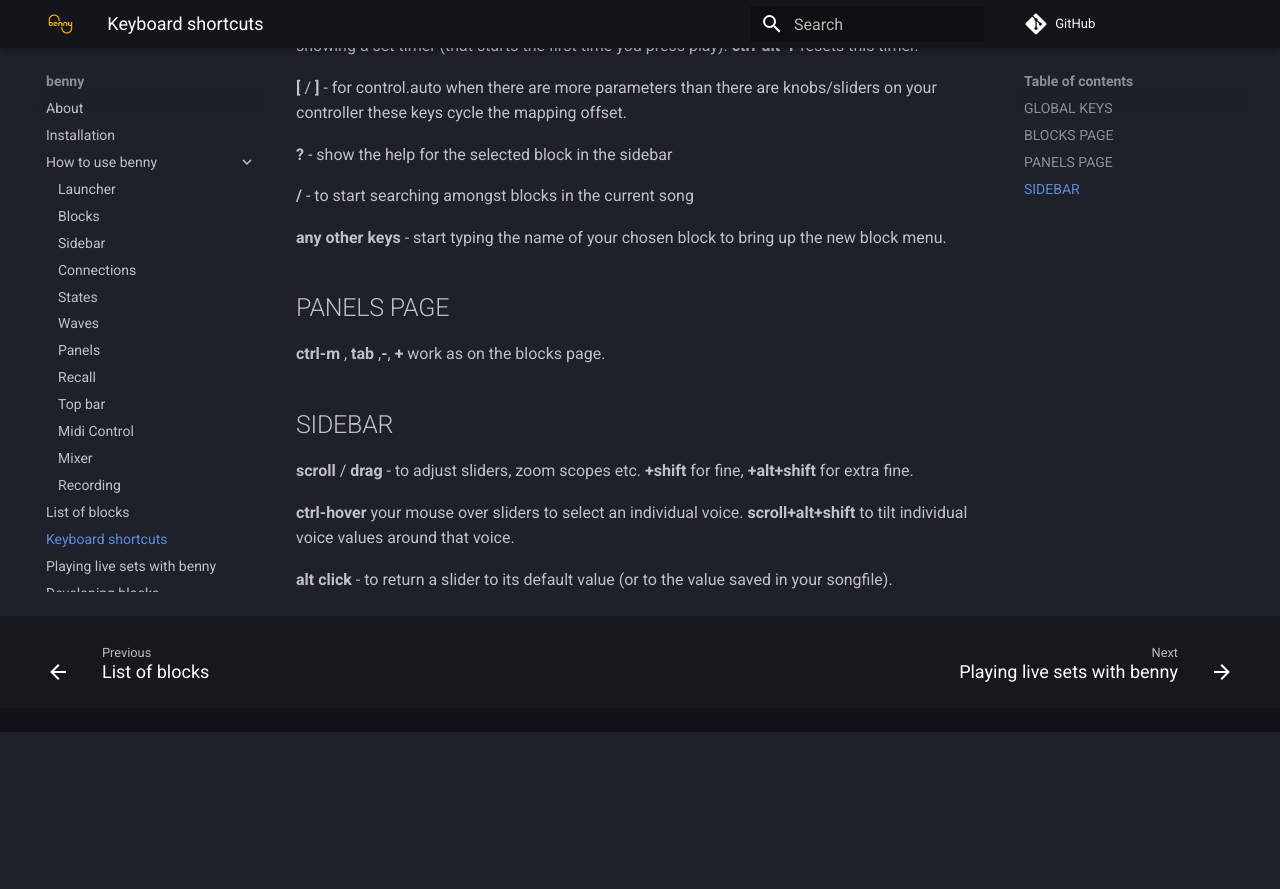
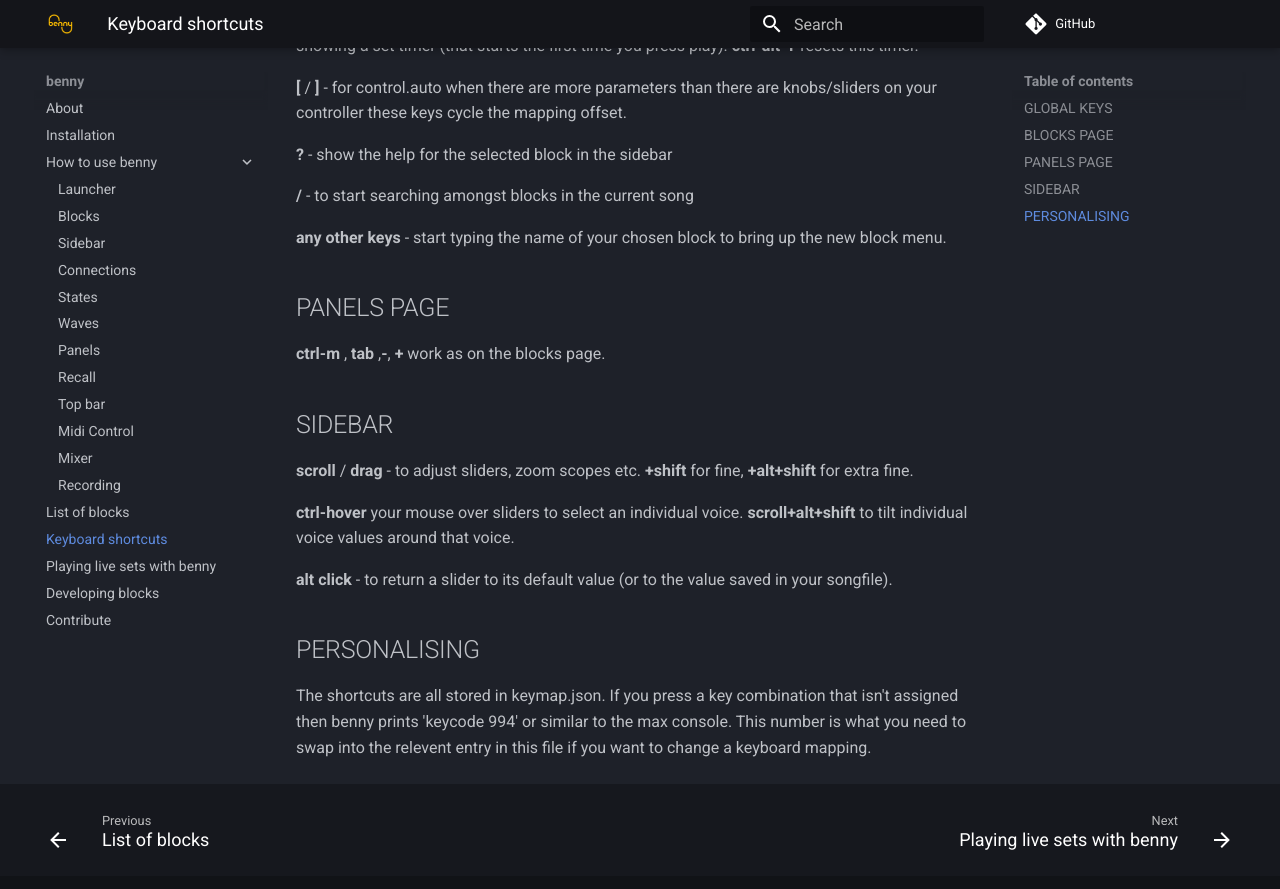
Before and after one commit to playbenny/benny_manual, an MkDocs documentation site: the page built from docs/keyboard_shortcuts.md, in a window 1280 px wide and 900 px high, scrolled down 2728 px. Shown: the top 889 px of the window. Built offline with MkDocs 1.6.1 and Material for MkDocs 9.7.7, drawn with Linux system fonts in a browser that asks for light colours; comment, search, counter and statistics services are not loaded; before the commit the page ends 3460 px from its top, so only the background shows below that.

Commit message:
Update keyboard_shortcuts.md

```diff
--- a/docs/keyboard_shortcuts.md
+++ b/docs/keyboard_shortcuts.md
@@ -144,3 +144,11 @@
 **ctrl-hover** your mouse over sliders to select an individual voice. **scroll+alt+shift** to tilt individual voice values around that voice.
 
 **alt click** - to return a slider to its default value (or to the value saved in your songfile).
+
+
+
+
+
+##PERSONALISING
+
+The shortcuts are all stored in keymap.json. If you press a key combination that isn't assigned then benny prints 'keycode 994' or similar to the max console. This number is what you need to swap into the relevent entry in this file if you want to change a keyboard mapping.
```
Also changed, not shown: other parts of docs/keyboard_shortcuts.md (+1 -1 lines).
